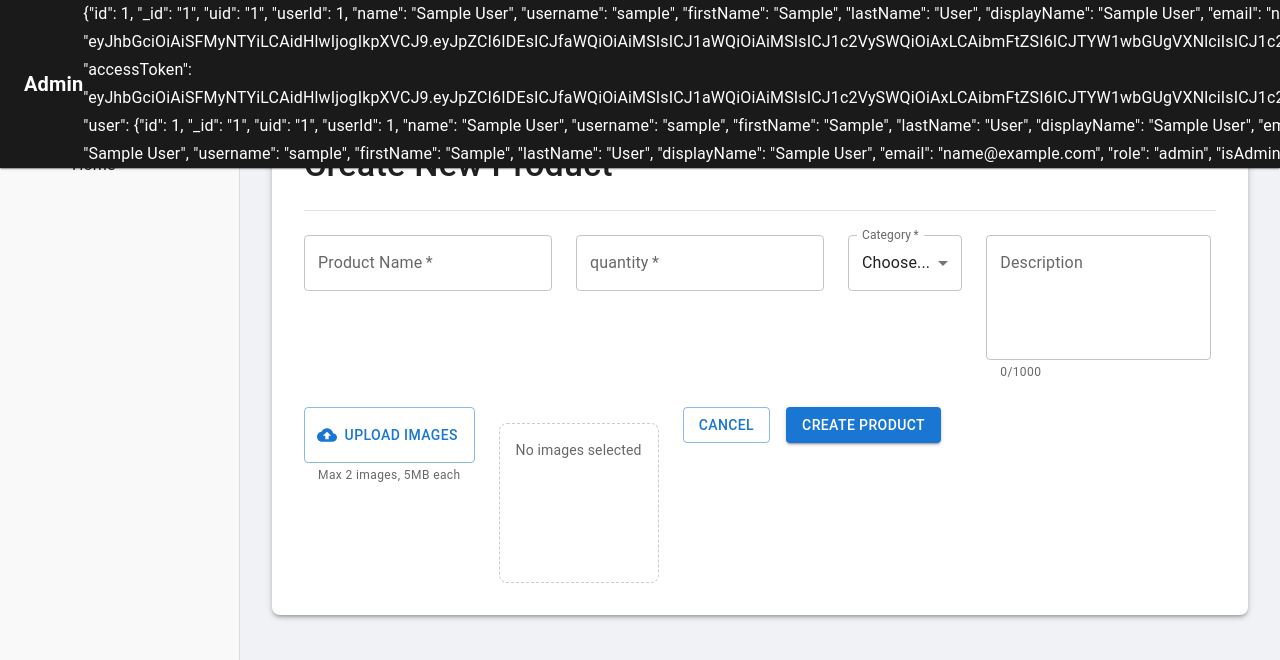
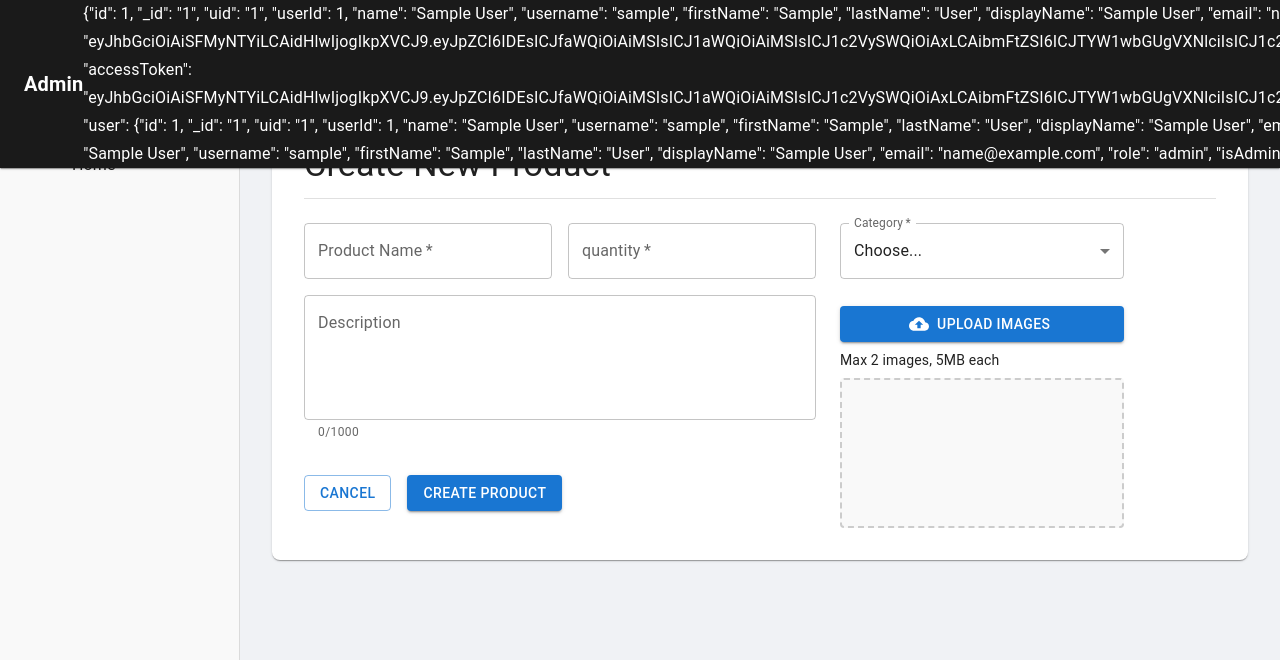
Before and after one commit to dil-tkotgule/Glokit, a React (Vite) app in the folder UI/: page /create in a window 1280 px wide. Shown: the top 660 px of the page. Built offline with nearby package versions, Linux system fonts and the light colour scheme; sample sign-in values are in the browser's storage; some icons are missing.

Commit message:
changes in createProduct and UpdateProduct

```diff
--- a/UI/src/component/CreateProduct.tsx
+++ b/UI/src/component/CreateProduct.tsx
@@ -203,140 +203,144 @@ const CreateProduct: React.FC = () => {
   };
 
   return (
-    <Paper elevation={3} sx={{ maxWidth: 1000, mx: 'auto', mt: 4, p: 4, borderRadius: 2 }}>
-      <Typography variant="h4" gutterBottom sx={{ mb: 3, fontWeight: 500 }}>
+
+    <Paper sx={{ p: 4, mt: 4, borderRadius: 2, maxWidth: 1000, mx: 'auto' }}>
+  <Typography variant="h4" gutterBottom>
     Create New Product
   </Typography>
-
   <Divider sx={{ mb: 3 }} />
 
   <Box component="form" noValidate onSubmit={handleSubmit}>
     <Grid container spacing={3}>
-          <Grid item xs={12} md={6}>
+      <Grid item xs={12} md={8}>
+        <Grid container spacing={2}>
+          <Grid item xs={12} sm={6}>
             <TextField
-              required fullWidth name="name" label="Product Name"
-              value={formData.name} onChange={handleInputChange}
-              error={!!errors.name} helperText={errors.name}
+              required
+              label="Product Name"
+              name="name"
+              value={formData.name}
+              onChange={handleInputChange}
+              fullWidth
+              error={!!errors.name}
+              helperText={errors.name}
             />
           </Grid>
-
-          <Grid item xs={12} md={6}>
+          <Grid item xs={12} sm={6}>
             <TextField
-              required fullWidth name="quantity" type="number" label="quantity"
-              value={formData.quantity || ''} onChange={handleInputChange}
-              error={!!errors.quantity} helperText={errors.quantity}
+              required
+              label="quantity"
+              name="quantity"
+              type="number"
+              value={formData.quantity || ''}
+              onChange={handleInputChange}
+              fullWidth
+              error={!!errors.quantity}
+              helperText={errors.quantity}
               inputProps={{ min: 1, step: 1 }}
             />
           </Grid>
+        </Grid>
 
-          <Grid item xs={12} md={6}>
-            <FormControl fullWidth error={!!errors.category_name} required>
+        <TextField
+          fullWidth
+          multiline
+          rows={4}
+          name="description"
+          label="Description"
+          value={formData.description}
+          onChange={handleInputChange}
+          error={!!errors.description}
+          helperText={errors.description || `${formData.description.length}/1000`}
+          sx={{ mt: 2 }}
+        />
+
+        <Box sx={{ mt: 4, display: 'flex', justifyContent: 'flex-start', gap: 2 }}>
+          <Button variant="outlined" onClick={handleCancel} disabled={isSubmitting}>
+            Cancel
+          </Button>
+          <Button type="submit" variant="contained" disabled={isSubmitting}>
+            {isSubmitting ? 'Creating...' : 'Create Product'}
+          </Button>
+        </Box>
+      </Grid>
+
+      <Grid item xs={12} md={4}>
+        <FormControl fullWidth required error={!!errors.category_name} sx={{ mb: 3 }}>
           <InputLabel>Category</InputLabel>
           <Select
             name="category_name"
+            label="Category"
             value={formData.category_name}
             onChange={handleInputChange}
-                fullWidth
-                label="Category"
           >
-                {CATEGORIES.map(opt => (
-                  <MenuItem key={opt.value} value={opt.value}>
-                    {opt.label}
+            {CATEGORIES.map((cat) => (
+              <MenuItem key={cat.value} value={cat.value}>
+                {cat.label}
               </MenuItem>
             ))}
           </Select>
           <FormHelperText>{errors.category_name}</FormHelperText>
         </FormControl>
-          </Grid>
 
-          <Grid item xs={12}>
-            <TextField
-              fullWidth multiline rows={4}
-              name="description" label="Description"
-              value={formData.description}
-              onChange={handleInputChange}
-              error={!!errors.description}
-              helperText={errors.description || `${formData.description.length}/1000`}
-            />
-          </Grid>
+        <Button
+          variant="contained"
+          component="label"
+          fullWidth
+          disabled={previews.length >= MAX_IMAGES}
+          startIcon={<CloudUploadIcon />}
+          sx={{ mb: 1 }}
+        >
+          Upload Images
+          <input type="file" hidden multiple accept="image/*" onChange={handleFileChange} />
+        </Button>
 
-          <Grid item xs={12} md={6}>
-            <FormControl fullWidth error={!!errors.thumbnails}>
-              <Button
-                component="label"
-                variant="outlined"
-                startIcon={<CloudUploadIcon />}
-                sx={{ height: 56 }}
-                disabled={previews.length >= MAX_IMAGES}
-              >
-                {previews.length >= MAX_IMAGES ? 'Max images uploaded' : 'Upload Images'}
-                <input
-                  type="file"
-                  accept="image/*"
-                  multiple
-                  hidden
-                  onChange={handleFileChange}
-                  disabled={previews.length >= MAX_IMAGES}
-                />
-              </Button>
-              <FormHelperText>
-                {errors.thumbnails || `Max ${MAX_IMAGES} images, ${MAX_IMAGE_SIZE_MB}MB each`}
-              </FormHelperText>
-            </FormControl>
-          </Grid>
+        <Typography variant="body2" sx={{ mb: 1 }}>
+          Max {MAX_IMAGES} images, {MAX_IMAGE_SIZE_MB}MB each
+        </Typography>
+        <FormHelperText error>{errors.thumbnails}</FormHelperText>
 
-          <Grid item xs={12}>
         <Box
+          display={'flex'}
+          justifyContent={'center'}
+          alignItems={'center'}
           sx={{
-                minHeight: 160,
-                border: '1px dashed #ccc',
-                borderRadius: 2,
-                p: 2,
-                display: 'flex',
-                flexWrap: 'wrap',
-                mt: 2,
-                gap: 2,
-                justifyContent: 'flex-start',
+            border: '2px dashed #ccc',
+            borderRadius: 1,
+            p: 1,
+            minHeight: 150,
+            background: '#f9f9f9',
           }}
         >
-              {previews.length === 0 ? (
-                <Typography variant="body2" color="text.secondary">
-                  No images selected
-                </Typography>
-              ) : (
-                previews.map((p, i) => (
-                  <Paper key={i} sx={{ width: 140, height: 140, position: 'relative', p: 1 }}>
+          <Grid container spacing={4} display={'flex'} justifyContent={'center'} alignItems={'center'}>
+            {previews.map((img, i) => (
+              <Grid
+                item
+                xs={12}
+                key={i}
+                sx={{ position: 'relative', backgroundColor: 'transparent' }}
+              >
+                <img
+                  src={img.src}
+                  alt={img.name}
+                  style={{ width: '100%', height: 100, objectFit: 'cover', borderRadius: 4 }}
+                />
                 <IconButton
+                  size="small"
+                  sx={{ position: 'absolute', top: 2, right: 2, bgcolor: 'white' }}
                   onClick={() => handleImageDelete(i)}
-                      sx={{ position: 'absolute', top: 4, right: 4, bgcolor: 'white' }}
-                      size="small"
                 >
                   <DeleteIcon fontSize="small" />
                 </IconButton>
-                    <img
-                      src={p.src}
-                      alt={`preview-${i}`}
-                      style={{ width: '100%', height: '100%', objectFit: 'cover', borderRadius: 4 }}
-                    />
-                  </Paper>
-                ))
-              )}
-            </Box>
               </Grid>
-
-          <Grid item xs={12}>
-            <Box display="flex" justifyContent="flex-start" gap={2}>
-              <Button variant="outlined" onClick={handleCancel} disabled={isSubmitting}>
-                Cancel
-              </Button>
-              <Button variant="contained" type="submit" disabled={isSubmitting}>
-                {isSubmitting ? 'Creating...' : 'Create Product'}
-              </Button>
+            ))}
+          </Grid>
         </Box>
       </Grid>
     </Grid>
   </Box>
 </Paper>
+
   );
 };
 
```
Also changed, not shown: UI/src/page/CreateProduct.tsx (+118 -115 lines), 5 other files (tests, documents, lock files or other folders). Lines whose indentation alone changed are shown as unchanged.
